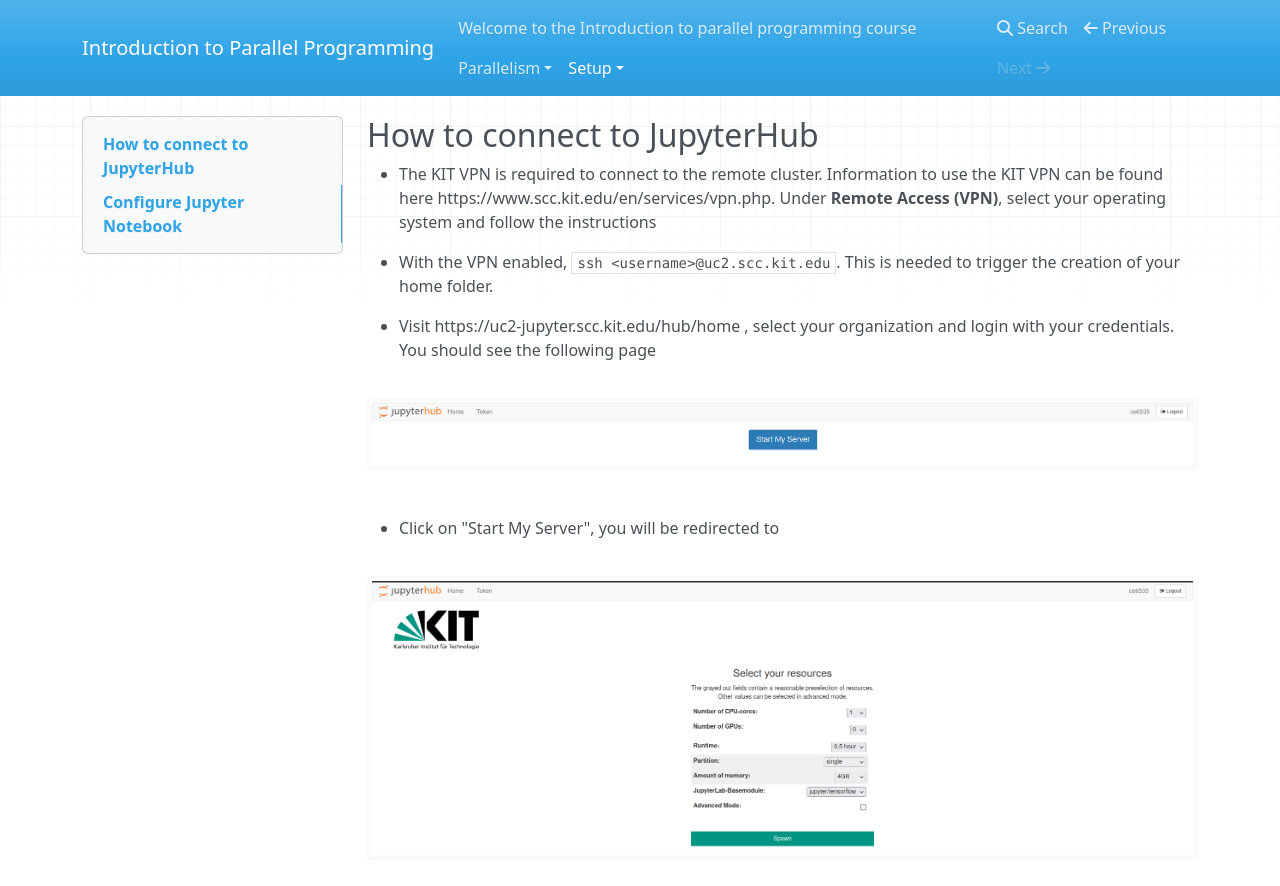
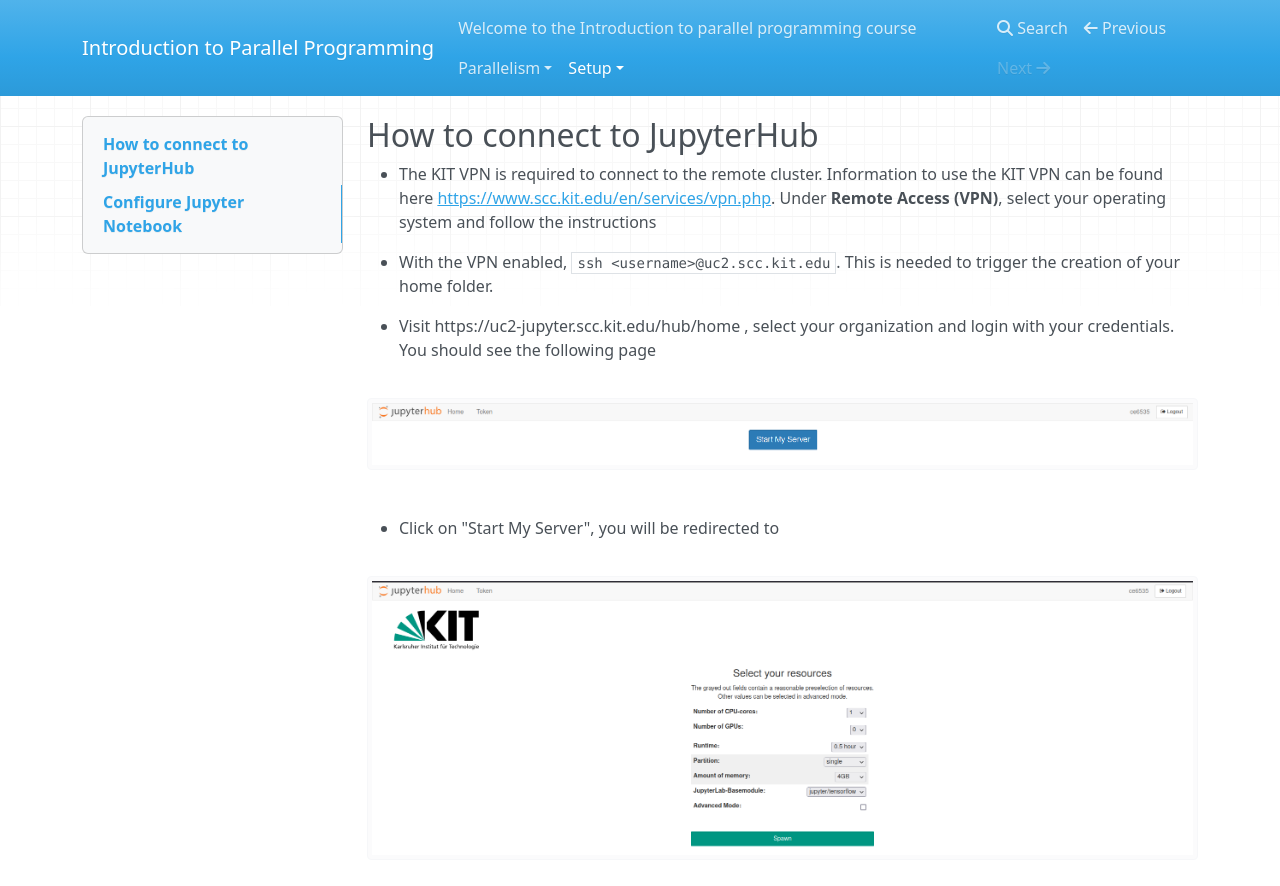
Before and after one commit to felicepantaleo/kseta-22, an MkDocs documentation site: the page built from docs/setup/Setup.md, in a window 1280 px wide and 900 px high. Shown: the top 886 px of the window. Built offline with MkDocs 1.6.1, drawn with Linux system fonts in a browser that asks for light colours; nearby versions of some CDN libraries; some of the changed lines change nothing that is shown.

Commit message:
Add link to kit vpn

````diff
--- a/docs/setup/Setup.md
+++ b/docs/setup/Setup.md
@@ -1,6 +1,6 @@
 ## How to connect to JupyterHub
 
-- The KIT VPN is required to connect to the remote cluster. Information to use the KIT VPN can be found here https://www.scc.kit.edu/en/services/vpn.php. Under **Remote Access (VPN)**, select your operating system and follow the instructions
+- The KIT VPN is required to connect to the remote cluster. Information to use the KIT VPN can be found here [https://www.scc.kit.edu/en/services/vpn.php](https://www.scc.kit.edu/en/services/vpn.php). Under **Remote Access (VPN)**, select your operating system and follow the instructions
 
  - With the VPN enabled, ```ssh <username>@uc2.scc.kit.edu```. This is needed to trigger the creation of your home folder.
 
````
